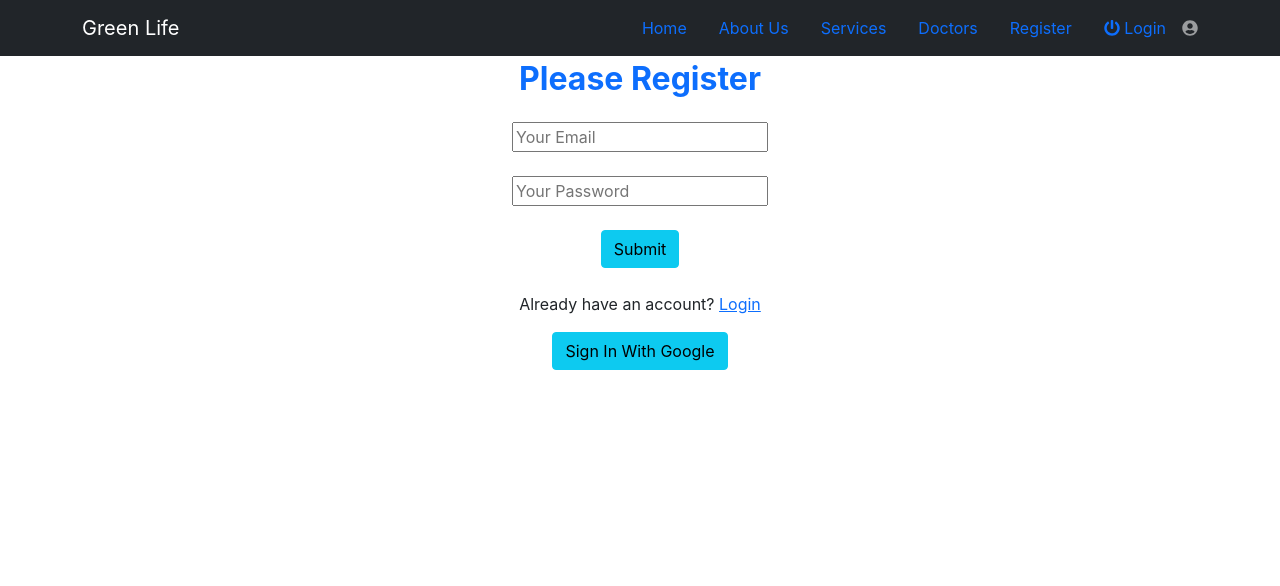
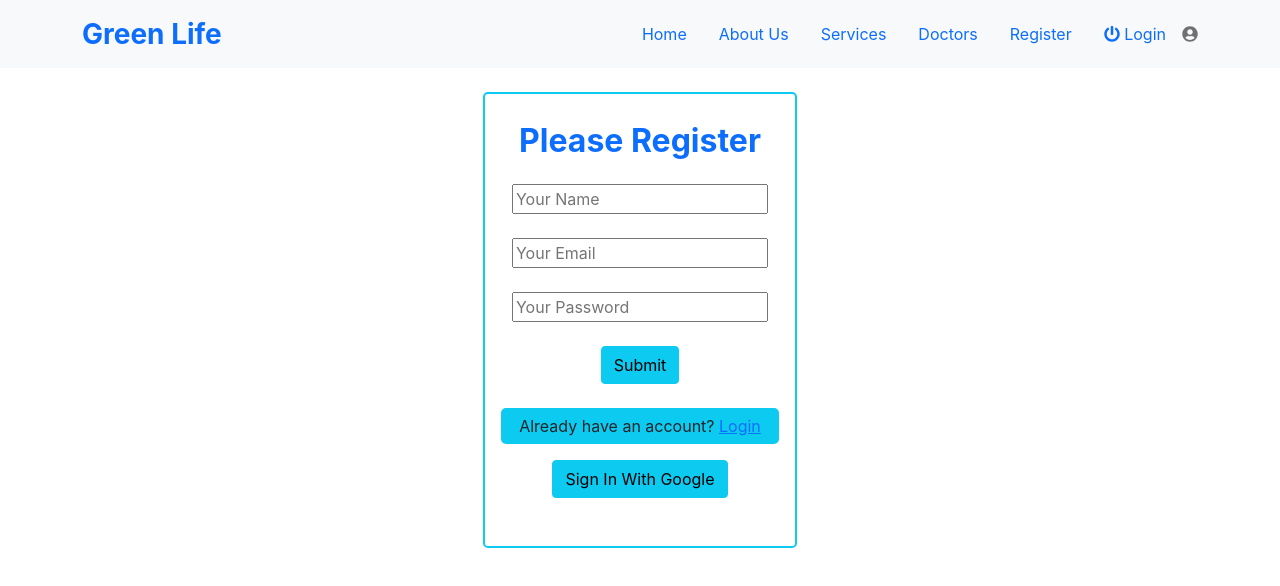
Before and after one commit to rinanasir/-healthcare-related-website, a React (Create React App) app: page /register in a window 1280 px wide. Shown: the top 586 px of the page. Built offline with nearby package versions, Linux system fonts and the light colour scheme; no server answers.

Commit message:
updated from

```diff
--- /dev/null
+++ b/src/Pages/Login/Login/Login.css
@@ -0,0 +1,5 @@
+.login-register{
+    background-color: #0dcaf0;
+    border: 2px solid #0dcaf0;
+    border-radius: 5px;
+}
--- a/src/Pages/Login/Login/Login.js
+++ b/src/Pages/Login/Login/Login.js
@@ -1,11 +1,13 @@
 import React from 'react';
 import { Link } from 'react-router-dom';
 import useAuth from '../../../hooks/useAuth';
+import './Login.css'
 
 const Login = () => {
     const { signInUsingGoogle } = useAuth();
     return (
-        <div>
+        <div className="d-flex justify-content-center">
+            <div className="border border-info border-2 rounded-3 mt-4 pt-4 mb-5 pb-5 mx-3 px-3">
                 <h2 className="text-primary fw-bold mt-1">Please Login</h2>
                 <div className="my-4">
                     <form>
@@ -18,8 +20,9 @@ const Login = () => {
                         <input className="btn btn-info" type="submit" value="Submit" />
                     </form>
                 </div>
-            <p>new to green life healthcare? <Link to="/register">Register</Link></p>
+                <p className="login-register py-1 px-3">new to Green Life healthcare? <Link to="/register">Register</Link></p>
                 <button onClick={signInUsingGoogle} className="btn btn-info">Sign In With Google</button>
+            </div>
         </div>
     );
 };
--- a/src/Pages/Login/Register/Register.js
+++ b/src/Pages/Login/Register/Register.js
@@ -29,11 +29,14 @@ const Register = () => {
     }
 
     return (
-        <div>
-            <div>
+        <div className="d-flex justify-content-center">
+            <div className="border border-info border-2 rounded-3 mt-4 pt-4 mb-5 pb-5 mx-3 px-3">
                 <h2 className="text-primary fw-bold mt-1">Please Register</h2>
                 <div className="my-4">
                     <form onSubmit={handleRegistration}>
+                        <input type="text" placeholder="Your Name" />
+                        <br />
+                        <br />
                         <input onBlur={hadleEmailChange} type="email" name="" id="" placeholder="Your Email" />
                         <br />
                         <br />
@@ -43,7 +46,7 @@ const Register = () => {
                         <input className="btn btn-info" type="button" value="Submit" />
                     </form>
                 </div>
-                <p>Already have an account? <Link to="/login">Login</Link></p>
+                <p className="login-register py-1 px-3">Already have an account? <Link to="/login">Login</Link></p>
                 <button onClick={signInUsingGoogle} className="btn btn-info">Sign In With Google</button>
             </div>
         </div>
--- a/src/Pages/Shared/Header/Header.js
+++ b/src/Pages/Shared/Header/Header.js
@@ -11,9 +11,9 @@ const Header = () => {
     const { user, logOut } = useAuth();
     return (
         <>
-            <Navbar collapseOnSelect expand="lg" bg="dark" variant="dark" sticky="top">
+            <Navbar collapseOnSelect expand="lg" bg="light" variant="light" sticky="top">
                 <Container>
-                    <Navbar.Brand href="#home">Green Life</Navbar.Brand>
+                    <Navbar.Brand href="#home" className="fw-bold text-primary fs-3">Green Life</Navbar.Brand>
                     <Navbar.Toggle />
                     <Navbar.Collapse className="justify-content-end">
                         <Nav.Link as={Link} to="/home#home">Home</Nav.Link>
```
Lines whose indentation alone changed are shown as unchanged.
